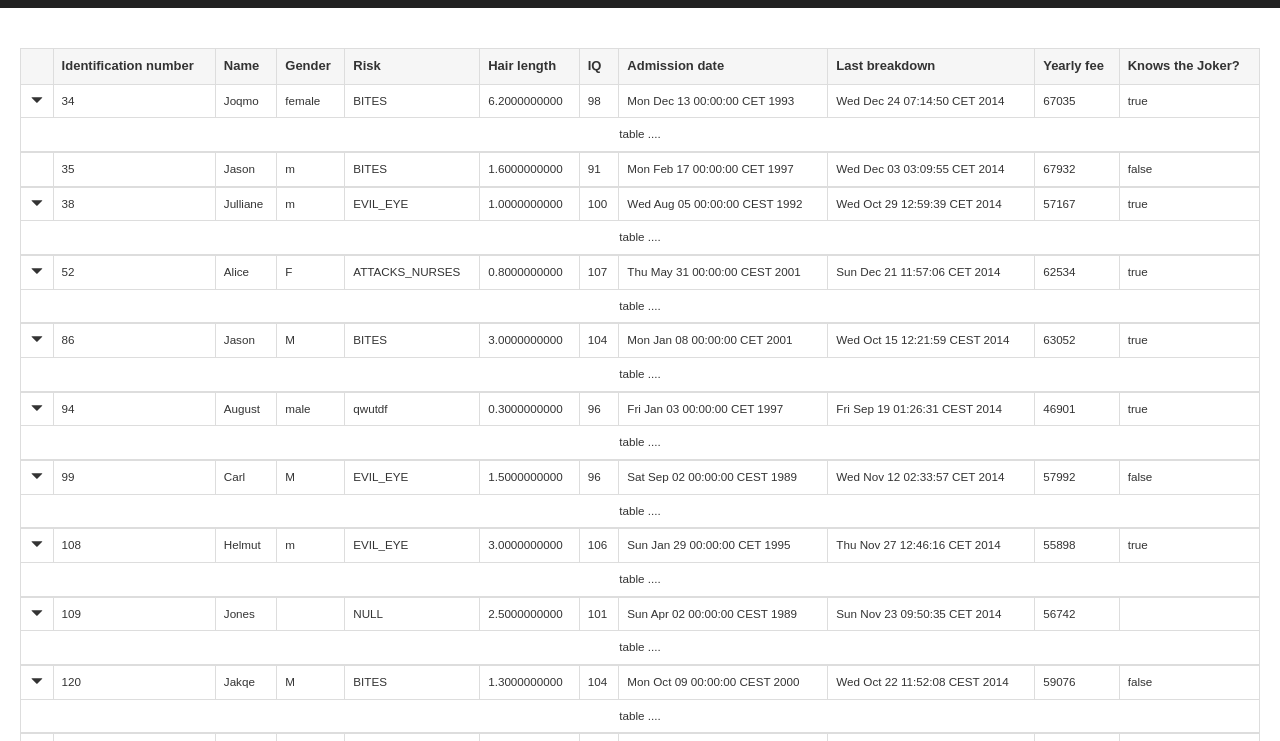
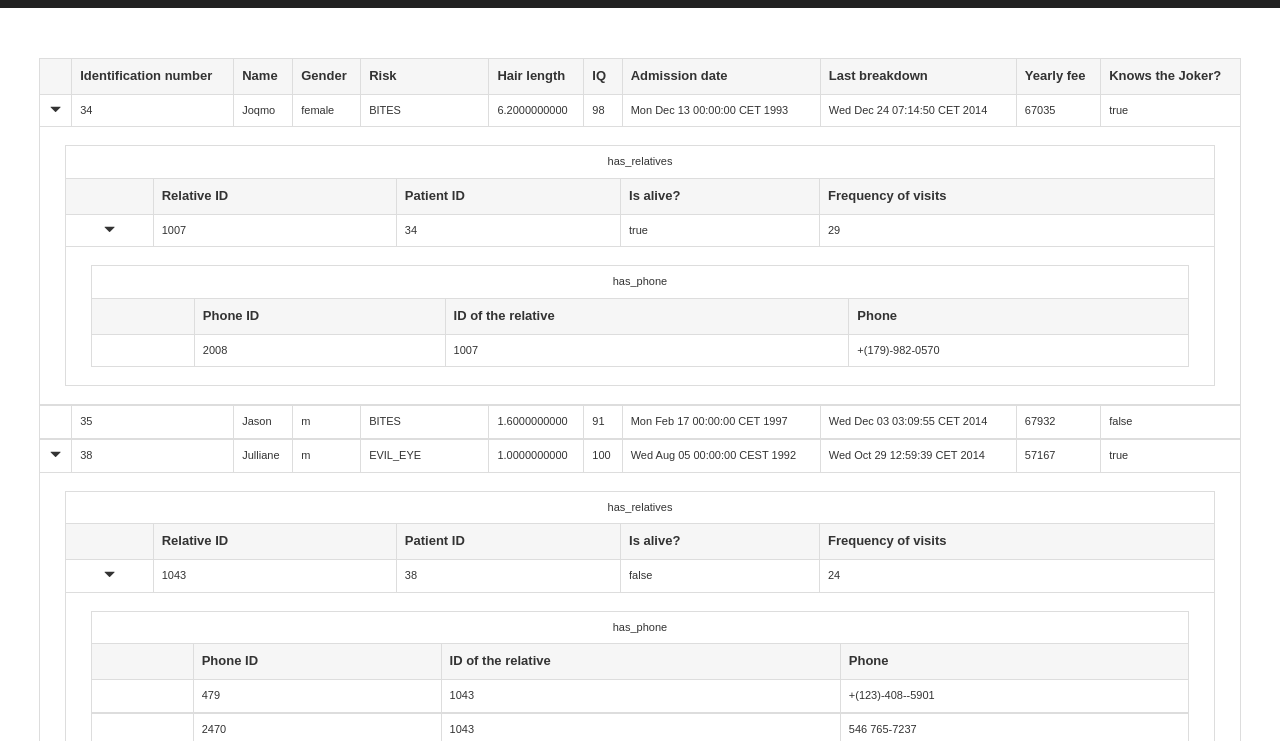
Before and after one commit to Juliecz/ataccama-task, a React app: page / in a window 1280 px wide. Shown: the part 57-798 px from the top of the page. Built offline with nearby package versions, Linux system fonts and the light colour scheme.

Commit message:
Show all tables if kids exists

```diff
--- a/src/partials/Table/Table.js
+++ b/src/partials/Table/Table.js
@@ -1,11 +1,16 @@
-import React from 'react';
+import React, { Component } from 'react';
 import { Table as BTable, Glyphicon } from 'react-bootstrap';
 import './style.css';
 
-const Table = ({ content }) =>
+const Table = ({ content, name }) =>
 	(<BTable bordered className="p-table">
 		{ content.map((row, i) =>
 			(<tbody key={`tbody_${i}`}>
+
+			{name && i===0 && <tr className="p-table-name">
+				<td colSpan={Object.keys(row.data).length+1}>{ name }</td>
+			</tr>}
+
 			{ i===0 && <tr>
 				<th />
 				{ Object.keys(row.data).map((key, i) =>
@@ -24,7 +29,10 @@ const Table = ({ content }) =>
 			{(row.kids && Object.keys(row.kids).length > 0)
 			&& <tr>
 				<td colSpan={Object.keys(row.data).length+1}>
-					table ....
+					<Table
+						content={row.kids[Object.keys(row.kids)[0]].records}
+						name={Object.keys(row.kids)[0]}
+					/>
 				</td>
 			</tr>}
 			</tbody>))
--- a/src/partials/Table/style.css
+++ b/src/partials/Table/style.css
@@ -1,8 +1,9 @@
 .p-table {
-    margin: auto;
-    width: 100%;
+    margin: 10px auto;
+    width: 97%;
     text-align: left;
     border-collapse: collapse;
+
 }
 
 th {
@@ -14,7 +15,7 @@ td {
     padding: 5px 5px 5px 10px;
     border: 1px solid #cecece;
     min-width: 30px;
-    font-size: smaller;
+    font-size: 11px;
 }
 
 td:first-child {
--- a/src/partials/Tables/Table.js
+++ b/src/partials/Tables/Table.js
@@ -1,5 +1,4 @@
 import React from 'react';
-import { Table as BTable, Glyphicon } from 'react-bootstrap';
 import Table from '../Table/Table';
 
 const Tables = ({ data }) =>
```
